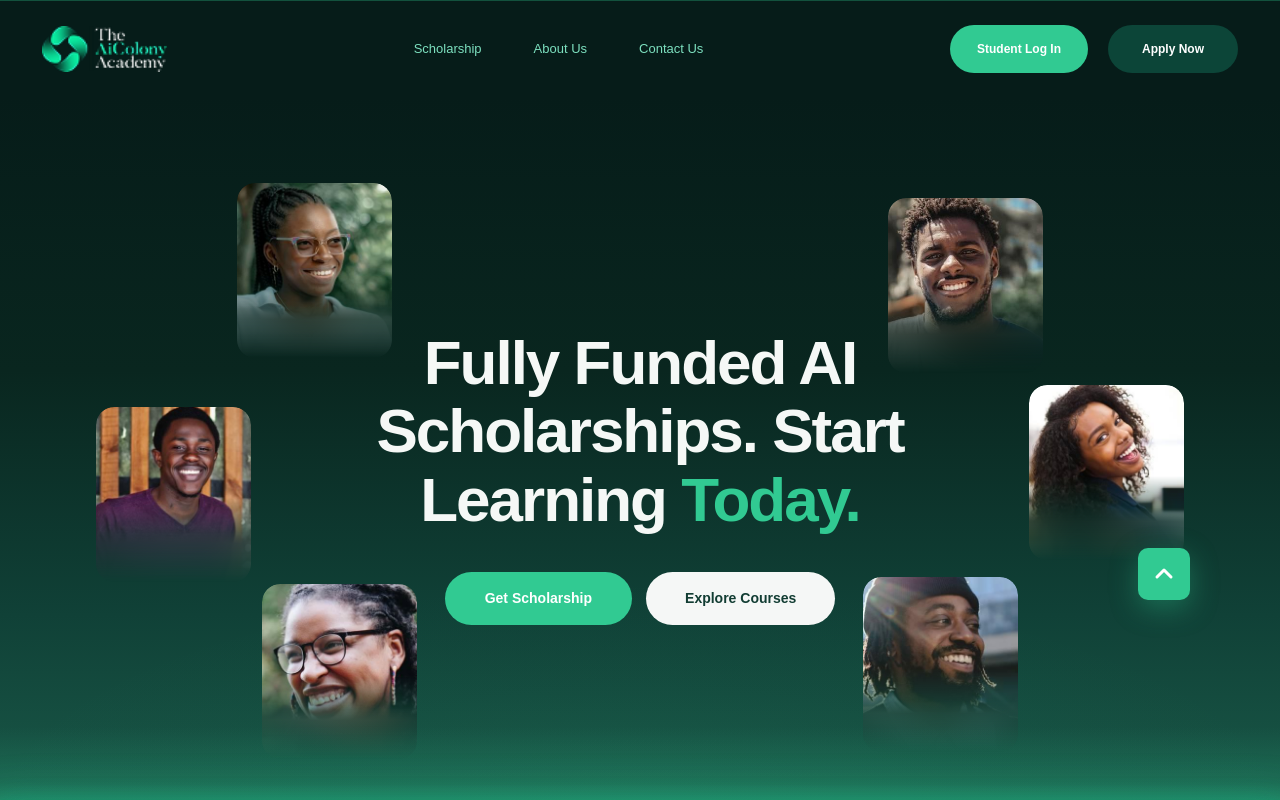
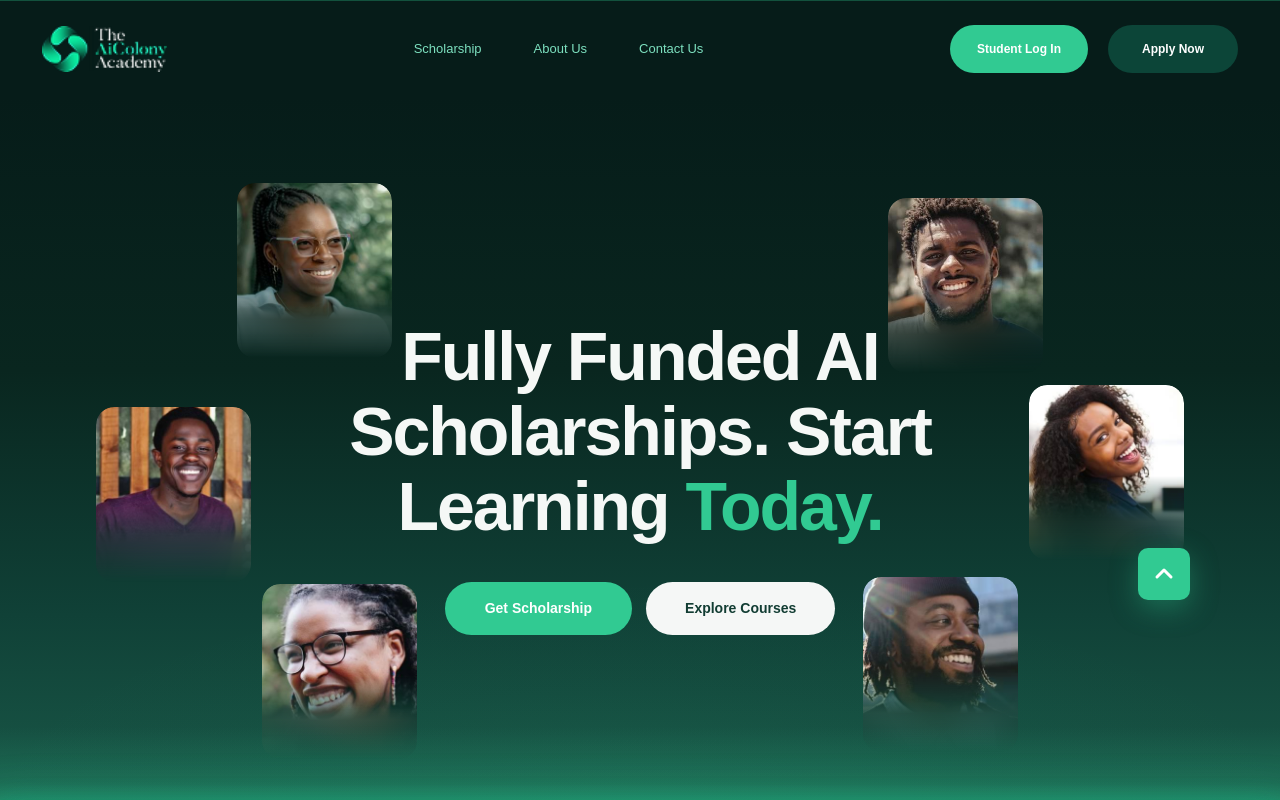
Before and after one commit to bolajidavid25/The-AI-Colony-Academy-, a Next.js app: page / in a window 1280 px wide. Shown: the top 800 px of the page. Built offline with nearby package versions, Linux system fonts and the light colour scheme.

Commit message:
Change Font Size

```diff
--- a/src/components/Hero.tsx
+++ b/src/components/Hero.tsx
@@ -77,7 +77,7 @@ export default function Hero() {
 
       {/* Main hero content */}
       <div className="relative z-20 mx-auto flex min-h-[600px] w-full max-w-[850px] flex-col items-center justify-center px-6 pb-[60px] pt-[90px] text-center md:min-h-[720px] md:pb-[80px] md:pt-[120px]">
-        <h1 className="max-w-[300px] text-[30px] font-bold leading-[1.1] tracking-[-1px] text-[#F5F8F6] sm:max-w-[420px] sm:text-[38px] md:max-w-[700px] md:text-[48px] md:tracking-[-2px] lg:text-[62px]">
+        <h1 className="max-w-[340px] text-[38px] font-bold leading-[1.1] tracking-[-1px] text-[#F5F8F6] sm:max-w-[480px] sm:text-[46px] md:max-w-[700px] md:text-[54px] md:tracking-[-2px] lg:text-[68px]">
             Fully Funded AI
             <br />
             Scholarships. Start
```
Lines whose indentation alone changed are shown as unchanged.
